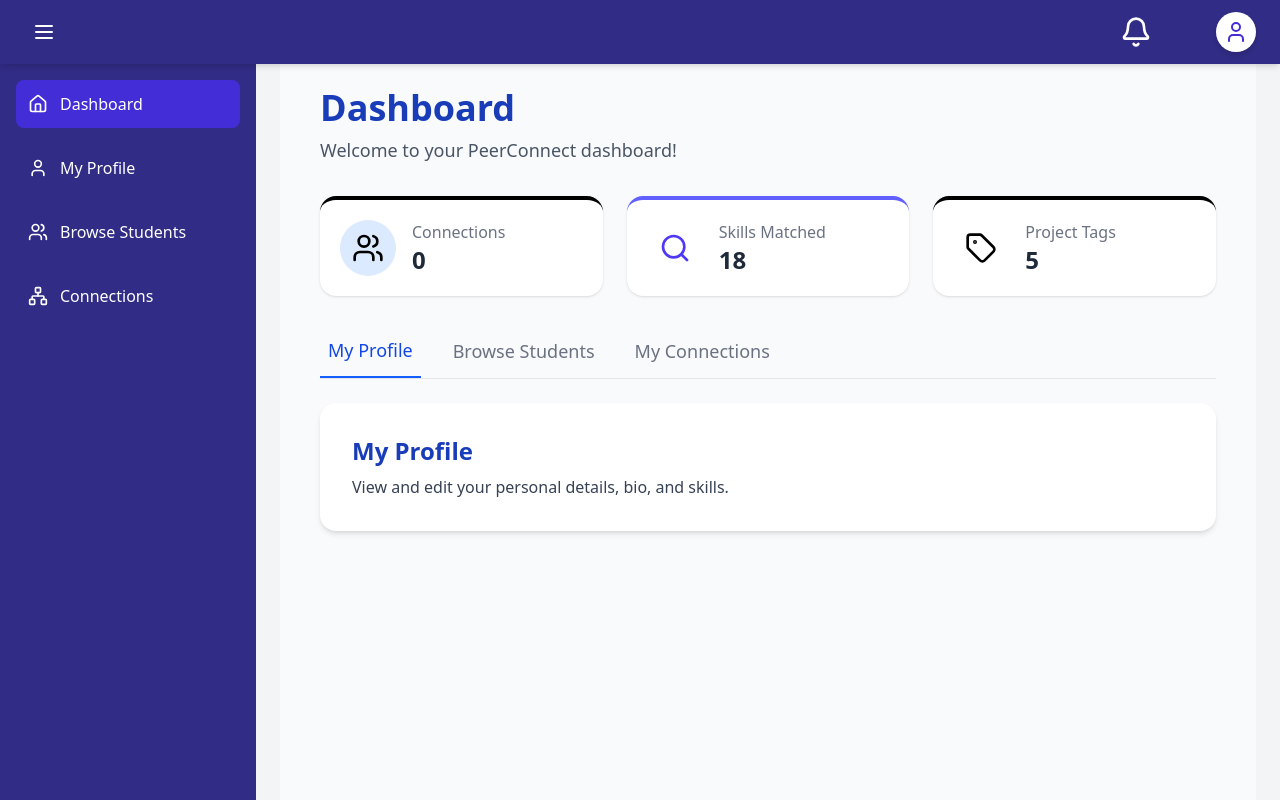
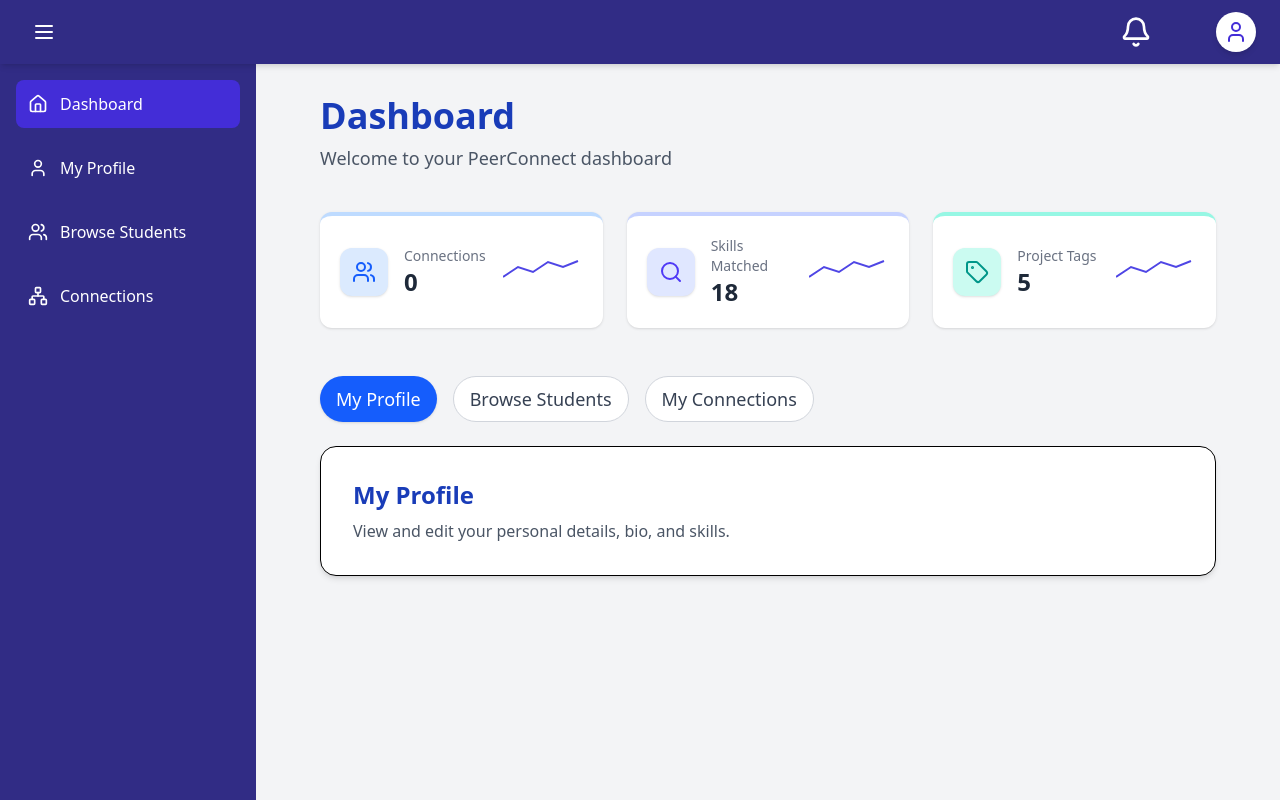
Before and after one commit to AbhayPrasadd/peerConnect, a React (Vite) app: page /auth in a window 1280 px wide. Both pictures are taken after typing "name@example.com", "Sample123" into the empty fields and a click on the button "Login". Built offline with nearby package versions, Linux system fonts and the light colour scheme.

Commit message:
dashboard improved

```diff
--- a/package.json
+++ b/package.json
@@ -19,6 +19,7 @@
     "react": "^19.1.0",
     "react-dom": "^19.1.0",
     "react-router-dom": "^7.6.0",
+    "recharts": "^2.15.3",
     "tailwindcss": "^4.1.7"
   },
   "devDependencies": {
--- a/src/pages/Dashboard.jsx
+++ b/src/pages/Dashboard.jsx
@@ -29,50 +29,32 @@ const Dashboard = () => {
   };
 
   return (
-    <div className="px-4 sm:px-6 md:px-10 py-6 bg-gray-50 min-h-screen font-sans">
+    <div className=" sm:px-6 md:px-10 py-8   font-sans">
       {/* Header */}
-      <header className="mb-8">
-        <h1 className="text-3xl sm:text-4xl font-bold text-blue-800 mb-2">Dashboard</h1>
-        <p className="text-gray-600 text-base sm:text-lg">
-          Welcome to your PeerConnect dashboard!
-        </p>
+      <header className="mb-10">
+        <h1 className="text-4xl font-bold text-blue-800 mb-2">Dashboard</h1>
+        <p className="text-gray-600 text-lg">Welcome to your PeerConnect dashboard</p>
       </header>
 
       {/* Stats Section */}
-      <section className="grid grid-cols-1 sm:grid-cols-2 md:grid-cols-3 gap-6 mb-10">
-        <StatCard
-          icon={<Users className="w-6 h-6 sm:w-8 sm:h-8" />}
-          label="Connections"
-          value={stats.connections}
-          color="blue"
-        />
-        <StatCard
-          icon={<Search className="w-6 h-6 sm:w-8 sm:h-8" />}
-          label="Skills Matched"
-          value={stats.skillsMatched}
-          color="indigo"
-        />
-        <StatCard
-          icon={<Tag className="w-6 h-6 sm:w-8 sm:h-8" />}
-          label="Project Tags"
-          value={stats.projectTags}
-          color="cyan"
-        />
+      <section className="grid grid-cols-1 sm:grid-cols-2 lg:grid-cols-3 gap-6 mb-12">
+        <StatCard icon={<Users />} label="Connections" value={stats.connections} color="blue" />
+        <StatCard icon={<Search />} label="Skills Matched" value={stats.skillsMatched} color="indigo" />
+        <StatCard icon={<Tag />} label="Project Tags" value={stats.projectTags} color="teal" />
       </section>
 
       {/* Tabs */}
-      <nav className="mb-6 border-b border-gray-200 overflow-x-auto">
-        <div className="flex space-x-6 text-base sm:text-lg font-medium">
+      <nav className="mb-6">
+        <div className="flex flex-wrap gap-4 text-base sm:text-lg font-medium">
           {Object.keys(tabContent).map((tab) => (
             <button
               key={tab}
               onClick={() => setActiveTab(tab)}
-              className={`pb-3 px-1 sm:px-2 transition whitespace-nowrap ${
+              className={`px-4 py-2 rounded-full transition ${
                 activeTab === tab
-                  ? "text-blue-700 border-b-2 border-blue-600"
-                  : "text-gray-500 hover:text-blue-600"
+                  ? "bg-blue-600 text-white shadow"
+                  : "bg-white text-gray-700 border border-gray-300 hover:bg-blue-50"
               }`}
-              aria-current={activeTab === tab ? "page" : undefined}
             >
               {tabContent[tab].title}
             </button>
@@ -81,21 +63,17 @@ const Dashboard = () => {
       </nav>
 
       {/* Tab Content */}
-      <main className="bg-white p-5 sm:p-6 md:p-8 rounded-2xl shadow-md">
+      <main className="bg-white p-6 md:p-8 rounded-2xl shadow-md border">
         <AnimatePresence mode="wait">
           <motion.div
             key={activeTab}
-            initial={{ opacity: 0, y: 20 }}
+            initial={{ opacity: 0, y: 10 }}
             animate={{ opacity: 1, y: 0 }}
             exit={{ opacity: 0, y: -10 }}
             transition={{ duration: 0.4 }}
           >
-            <h2 className="text-xl sm:text-2xl font-semibold text-blue-800 mb-2">
-              {tabContent[activeTab].title}
-            </h2>
-            <p className="text-gray-700 text-sm sm:text-base">
-              {tabContent[activeTab].description}
-            </p>
+            <h2 className="text-2xl font-semibold text-blue-800 mb-2">{tabContent[activeTab].title}</h2>
+            <p className="text-gray-600">{tabContent[activeTab].description}</p>
           </motion.div>
         </AnimatePresence>
       </main>
@@ -103,19 +81,62 @@ const Dashboard = () => {
   );
 };
 
-const StatCard = ({ icon, label, value, color }) => (
+const StatCard = ({ icon, label, value, color }) => {
+  const colorMap = {
+    blue: {
+      bg: "bg-blue-100",
+      text: "text-blue-600",
+      border: "border-blue-200",
+    },
+    indigo: {
+      bg: "bg-indigo-100",
+      text: "text-indigo-600",
+      border: "border-indigo-200",
+    },
+    teal: {
+      bg: "bg-teal-100",
+      text: "text-teal-600",
+      border: "border-teal-200",
+    },
+  };
+
+  const colors = colorMap[color];
+
+  // Example dummy sparkline graph (can be dynamic later)
+  const Sparkline = () => (
+    <svg width="80" height="30" viewBox="0 0 80 30" fill="none">
+      <polyline
+        fill="none"
+        stroke="#4f46e5"
+        strokeWidth="2"
+        points="0,20 15,10 30,15 45,5 60,10 75,4"
+      />
+    </svg>
+  );
+
+  return (
     <motion.div
-    className={`bg-white p-4 sm:p-5 rounded-2xl shadow hover:shadow-lg transition duration-300 flex items-center space-x-4 border-t-4 border-${color}-500`}
-    whileHover={{ scale: 1.03 }}
+      className={`flex flex-col sm:flex-row items-start sm:items-center justify-between space-y-3 sm:space-y-0 sm:space-x-4 bg-white p-5 rounded-xl shadow-sm border-t-4 ${colors.border}`}
+      whileHover={{ scale: 1.02 }}
     >
-    <div className={`p-3 bg-${color}-100 rounded-full text-${color}-600`}>
-      {icon}
+      {/* Icon and Label */}
+      <div className="flex items-center space-x-4">
+        <div className={`p-3 rounded-xl ${colors.bg} ${colors.text} shadow-sm`}>
+          {React.cloneElement(icon, { className: "w-6 h-6" })}
         </div>
         <div>
-      <p className="text-sm sm:text-base text-gray-500">{label}</p>
-      <p className="text-xl sm:text-2xl font-semibold text-gray-800">{value}</p>
+          <p className="text-gray-500 text-sm">{label}</p>
+          <p className="text-2xl font-bold text-gray-800">{value}</p>
+        </div>
+      </div>
+
+      {/* Mini Graph */}
+      <div className="w-full sm:w-auto pt-2 sm:pt-0">
+        <Sparkline />
       </div>
     </motion.div>
   );
+};
+
 
 export default Dashboard;
```
Also changed, not shown: 1 other file (tests, documents, lock files or other folders). Lines whose indentation alone changed are shown as unchanged.
